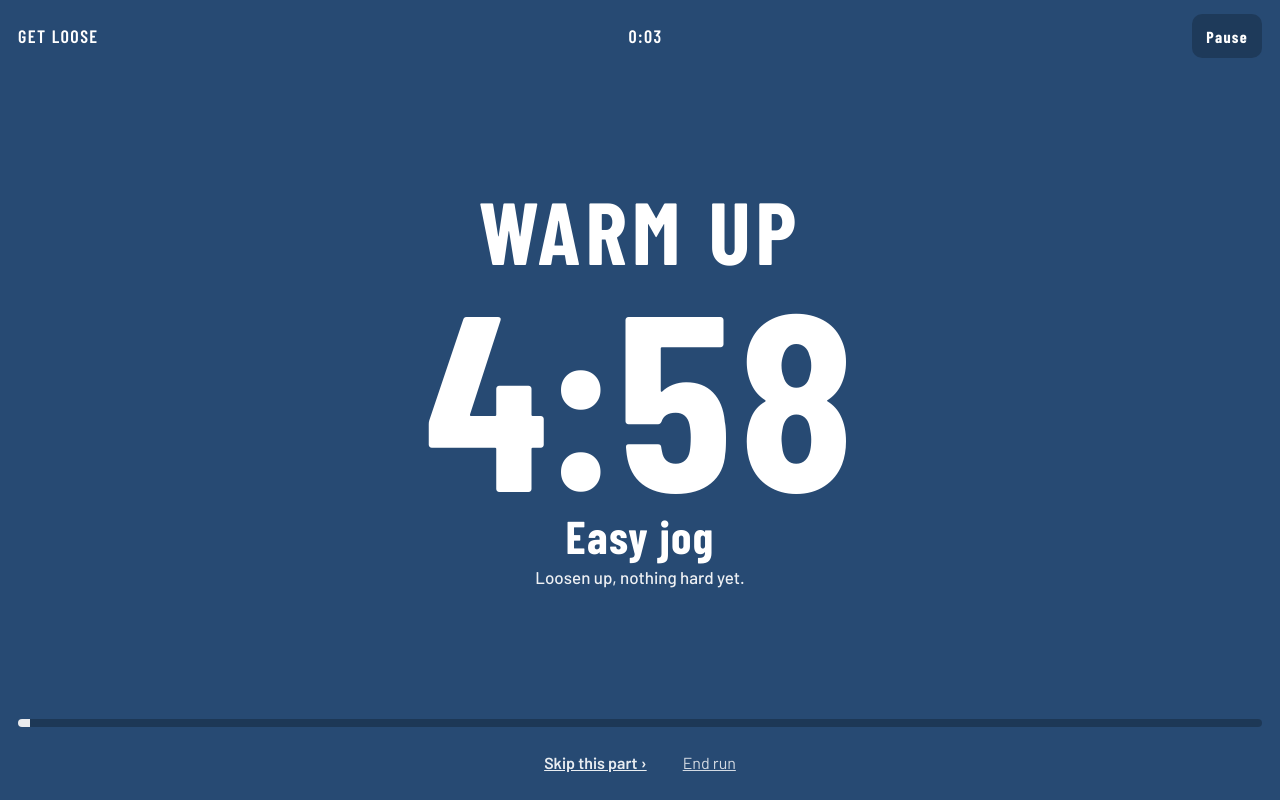
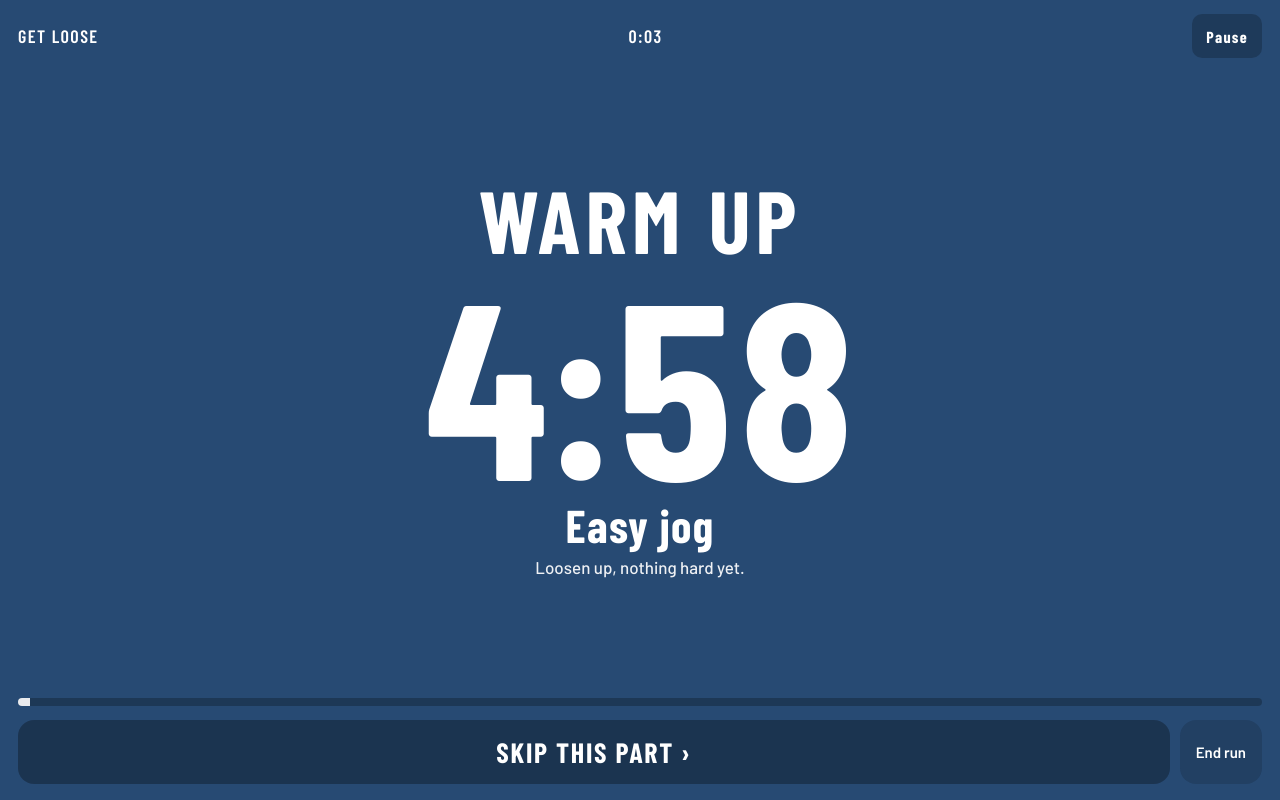
Before and after one commit to alexmc007/liftctl, a plain HTML site: page vo2.html in a window 1280 px wide. Both pictures are taken after a click on the button "START RUN". Drawn offline with nearby package versions, Linux system fonts and the light colour scheme; a web font is replaced by a local one.

Commit message:
VO2: bigger skip button

```diff
--- a/vo2.html
+++ b/vo2.html
@@ -154,6 +154,10 @@ input[type=range] { width: 100%; height: 44px; accent-color: var(--run); margin:
   #rate p, #rate .link { grid-column: 1 / -1; }
   .rb { min-height: 76px; font-size: 24px; }
 }
+.skiprow { display: flex; gap: 10px; margin-top: 10px; }
+.skip { flex: 1 1 auto; min-height: 64px; border-radius: 16px; background: rgba(0,0,0,.3); font-family: var(--display); font-weight: 800; font-size: 28px; letter-spacing: .06em; text-transform: uppercase; }
+.skip:active { background: rgba(0,0,0,.55); }
+.endb { min-height: 64px; padding: 0 16px; border-radius: 16px; background: rgba(0,0,0,.14); font-weight: 600; font-size: 15px; }
 @media (prefers-reduced-motion: reduce) { #fl.go { animation: none; opacity: .6; } .fb.ask button { animation: none; } }
 </style>
 
@@ -163,7 +167,7 @@ input[type=range] { width: 100%; height: 44px; accent-color: var(--run); margin:
   <div id="warn" hidden>This phone is refusing to save. Open the page in Safari, not inside another app, then use Copy backup below so you don't lose runs.</div>
   <header>
     <h1>VO₂ Intervals</h1>
-    <p class="sub">Hard runs, walking recoveries, and a pace that follows how you feel. <span style="opacity:.6">v7</span> Best used with portrait lock on.</p>
+    <p class="sub">Hard runs, walking recoveries, and a pace that follows how you feel. <span style="opacity:.6">v8</span> Best used with portrait lock on.</p>
   </header>
 
   <section class="next" aria-label="Next run">
@@ -229,7 +233,7 @@ input[type=range] { width: 100%; height: 44px; accent-color: var(--run); margin:
       <button id="hard">Too hard<small>slow it down</small></button>
       <button id="easy">Too easy<small>speed it up</small></button>
     </div>
-    <div style="display:flex;justify-content:center;gap:12px"><button class="link" id="skipBtn" style="color:inherit;opacity:.9;font-weight:600">Skip this part ›</button><button class="link" id="endBtn" style="color:inherit;opacity:.8">End run</button></div>
+    <div class="skiprow"><button class="skip" id="skipBtn">Skip this part ›</button><button class="endb" id="endBtn">End run</button></div>
   </div>
   <div id="fl"></div>
   <div id="ov" hidden><div class="l">ADJUST NOW</div><div class="v" id="ovV"></div><div class="s" id="ovS"></div></div>
```
